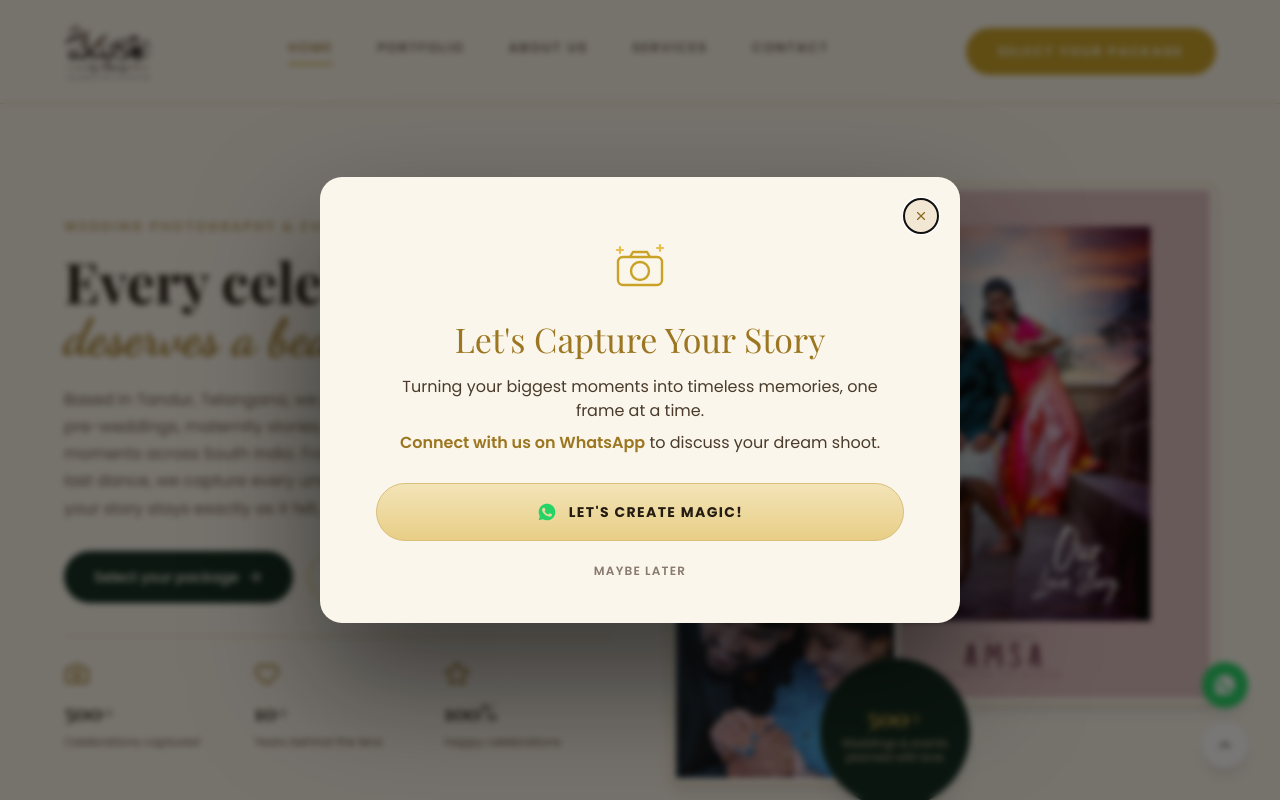
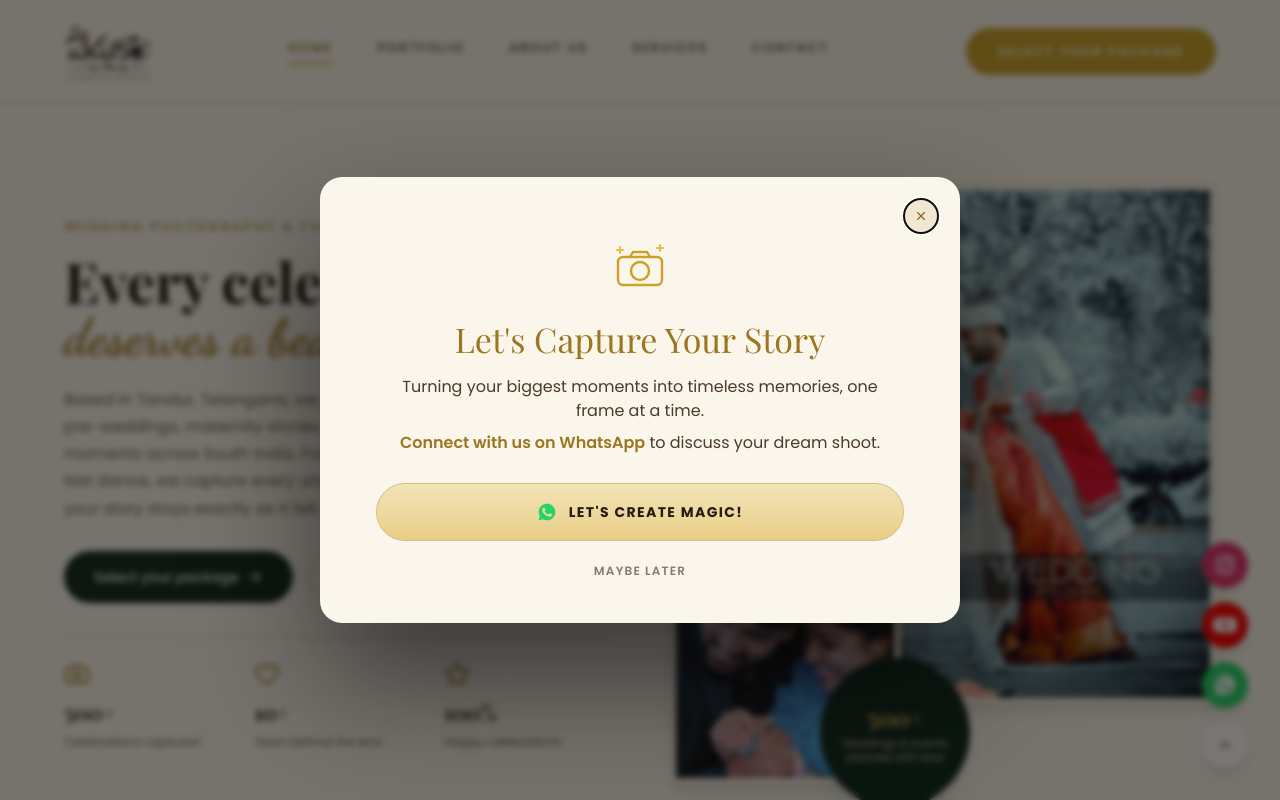
Before and after one commit to sai-teja-sagari/vedukabydheeraj, a Next.js app: page / in a window 1280 px wide. Shown: the top 800 px of the page. Built offline with nearby package versions, Linux system fonts and the light colour scheme; a web font is replaced by a local one.

Commit message:
Update homepage hero image

```diff
--- a/src/Components/FeaturedHighlights.jsx
+++ b/src/Components/FeaturedHighlights.jsx
@@ -16,6 +16,8 @@ import smittenPhoto from '../Images/highlights/03_dance_dip.jpg';
 import beginningsPhoto from '../Images/highlights/02_pre_wedding_splash.jpg';
 
 const WHATSAPP_LINK = 'https://wa.me/919133002002';
+const INSTAGRAM_LINK = 'https://www.instagram.com/dp_fotohub83?stkn=MTA1d3lwNjBtcm0zeA==';
+const YOUTUBE_LINK = 'https://youtube.com/@dheerajdandudandu7262?si=JDymXyWXPN9QMlam';
 
 // NOTE: most cards below still show the gradient + camera-icon placeholder.
 // To add a real photo to a card (existing or new), import the image file and
@@ -135,6 +137,20 @@ const LIGHTBOX_PHOTOS = CARDS.filter((card) => card.image).map((card) => ({
 const WhatsAppIcon = ({ className }) => (
   <svg viewBox="0 0 24 24" className={className} fill="#FFFFFF" aria-hidden="true">
     <path d="M12 2C6.48 2 2 6.48 2 12c0 1.85.5 3.58 1.36 5.06L2 22l5.11-1.34A9.94 9.94 0 0 0 12 22c5.52 0 10-4.48 10-10S17.52 2 12 2Zm5.68 14.24c-.24.68-1.4 1.32-1.92 1.4-.5.08-1.12.11-1.8-.11-.42-.13-.96-.31-1.66-.6-2.92-1.26-4.83-4.2-4.98-4.4-.14-.2-1.18-1.57-1.18-3 0-1.42.75-2.12 1.02-2.41.26-.28.58-.35.77-.35h.55c.18 0 .42-.07.66.5.24.58.82 2 .89 2.15.07.14.11.31.02.5-.09.19-.14.31-.28.48-.14.16-.29.36-.42.48-.14.14-.29.29-.12.57.16.28.75 1.24 1.61 2 1.11 1 2.05 1.3 2.34 1.45.29.14.46.12.63-.05.18-.18.75-.87.95-1.17.2-.29.4-.24.66-.15.27.1 1.7.8 2 .95.29.14.48.21.55.33.07.14.07.72-.17 1.4Z" />
+  </svg>
+);
+
+const InstagramIcon = ({ className }) => (
+  <svg viewBox="0 0 24 24" className={className} fill="none" stroke="currentColor" strokeWidth="1.8" aria-hidden="true">
+    <rect x="3.5" y="3.5" width="17" height="17" rx="4.5" />
+    <circle cx="12" cy="12" r="4.5" />
+    <circle cx="17.2" cy="6.8" r="1.2" fill="currentColor" stroke="none" />
+  </svg>
+);
+
+const YouTubeIcon = ({ className }) => (
+  <svg viewBox="0 0 24 24" className={className} fill="currentColor" aria-hidden="true">
+    <path d="M23.5 7.2a3.08 3.08 0 0 0-2.18-2.18C19.53 4.62 12 4.62 12 4.62s-7.53 0-9.32.4A3.08 3.08 0 0 0 .5 7.2 31.82 31.82 0 0 0 0 12a31.82 31.82 0 0 0 .5 4.8 3.08 3.08 0 0 0 2.18 2.18c1.79.4 9.32.4 9.32.4s7.53 0 9.32-.4a3.08 3.08 0 0 0 2.18-2.18A31.82 31.82 0 0 0 24 12a31.82 31.82 0 0 0-.5-4.8ZM9.75 15.5v-7l6.5 3.5-6.5 3.5Z" />
   </svg>
 );
 
@@ -283,6 +299,24 @@ function FeaturedHighlights() {
       {/* Floating action buttons — fixed to the viewport, not the gallery row */}
       <div className="fixed bottom-6 right-5 z-40 flex flex-col items-center gap-3.5 md:bottom-8 md:right-8">
         <a
+          href={INSTAGRAM_LINK}
+          target="_blank"
+          rel="noopener noreferrer"
+          aria-label="Follow Veduka by Dheeraj on Instagram"
+          className="veduka-highlights__fab flex h-10 w-10 items-center justify-center rounded-full bg-[#E1306C] text-white shadow-lg md:h-[46px] md:w-[46px]"
+        >
+          <InstagramIcon className="h-5 w-5 md:h-6 md:w-6" />
+        </a>
+        <a
+          href={YOUTUBE_LINK}
+          target="_blank"
+          rel="noopener noreferrer"
+          aria-label="Watch Veduka by Dheeraj on YouTube"
+          className="veduka-highlights__fab flex h-10 w-10 items-center justify-center rounded-full bg-[#FF0000] text-white shadow-lg md:h-[46px] md:w-[46px]"
+        >
+          <YouTubeIcon className="h-5 w-5 md:h-6 md:w-6" />
+        </a>
+        <a
           href={WHATSAPP_LINK}
           target="_blank"
           rel="noopener noreferrer"
--- a/src/Components/Hero.jsx
+++ b/src/Components/Hero.jsx
@@ -1,7 +1,7 @@
 import Link from 'next/link';
 import Image from 'next/image';
 import { Camera, Heart, Star, ArrowRight } from 'lucide-react';
-import heroPhoto from '../Images/Front-page.jpg';
+import heroPhoto from '../Images/highlights/18_wedding_dip_title.jpg';
 import accentPhoto from '../Images/image.jpg';
 
 // NOTE: the floating badge's "500+" figure below is still a placeholder —
@@ -81,11 +81,11 @@ function Hero() {
           <div className="absolute right-0 top-0 h-[280px] w-[230px] overflow-hidden rounded-md border-[6px] border-[#FBF6EC] shadow-lg ring-1 ring-[#DCC98F] lg:h-[520px] lg:w-[420px]">
             <Image
               src={heroPhoto}
-              alt="Bride and groom during their wedding celebration"
+              alt="Couple in a romantic wedding dip portrait"
               fill
               priority
               sizes="(min-width: 1024px) 420px, 230px"
-              className="object-cover"
+              className="object-cover object-center"
             />
           </div>
 
```
Also changed, not shown: src/Images/18_wedding_dip_title.jpg (added).
